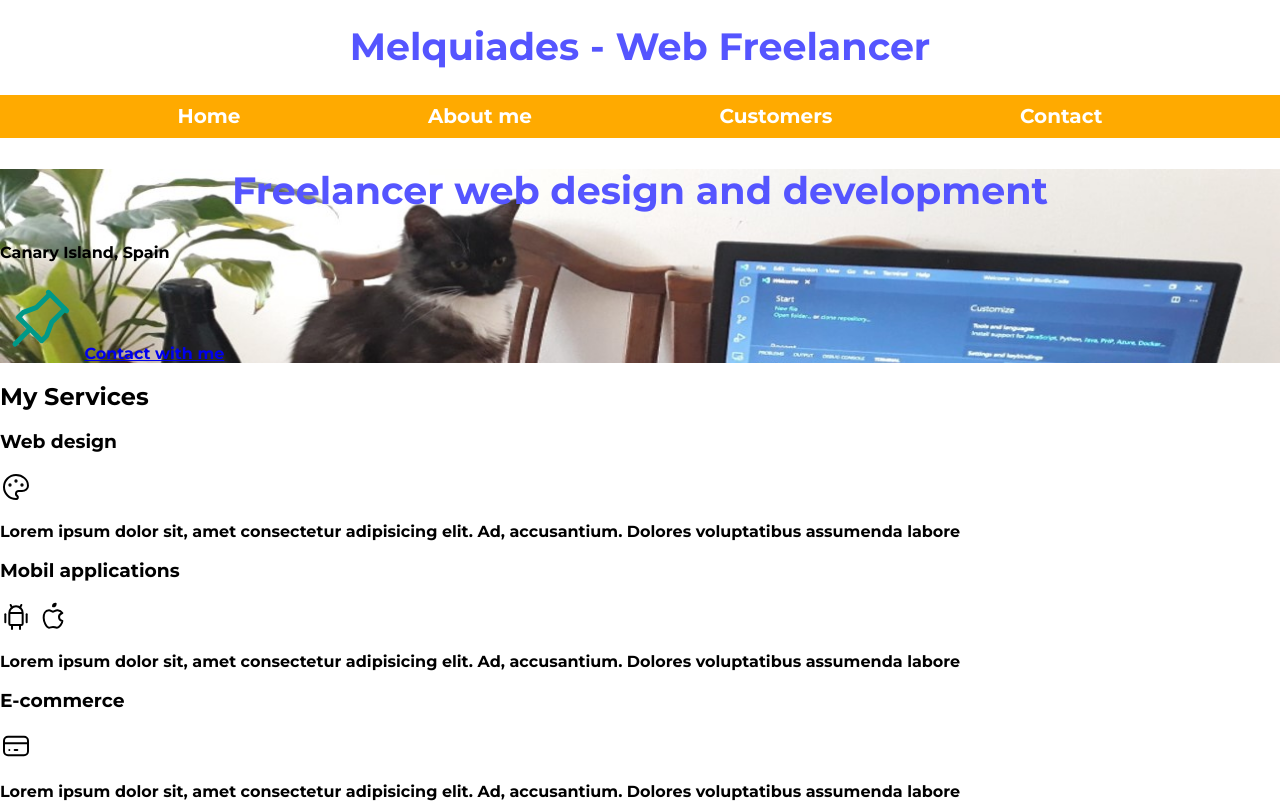
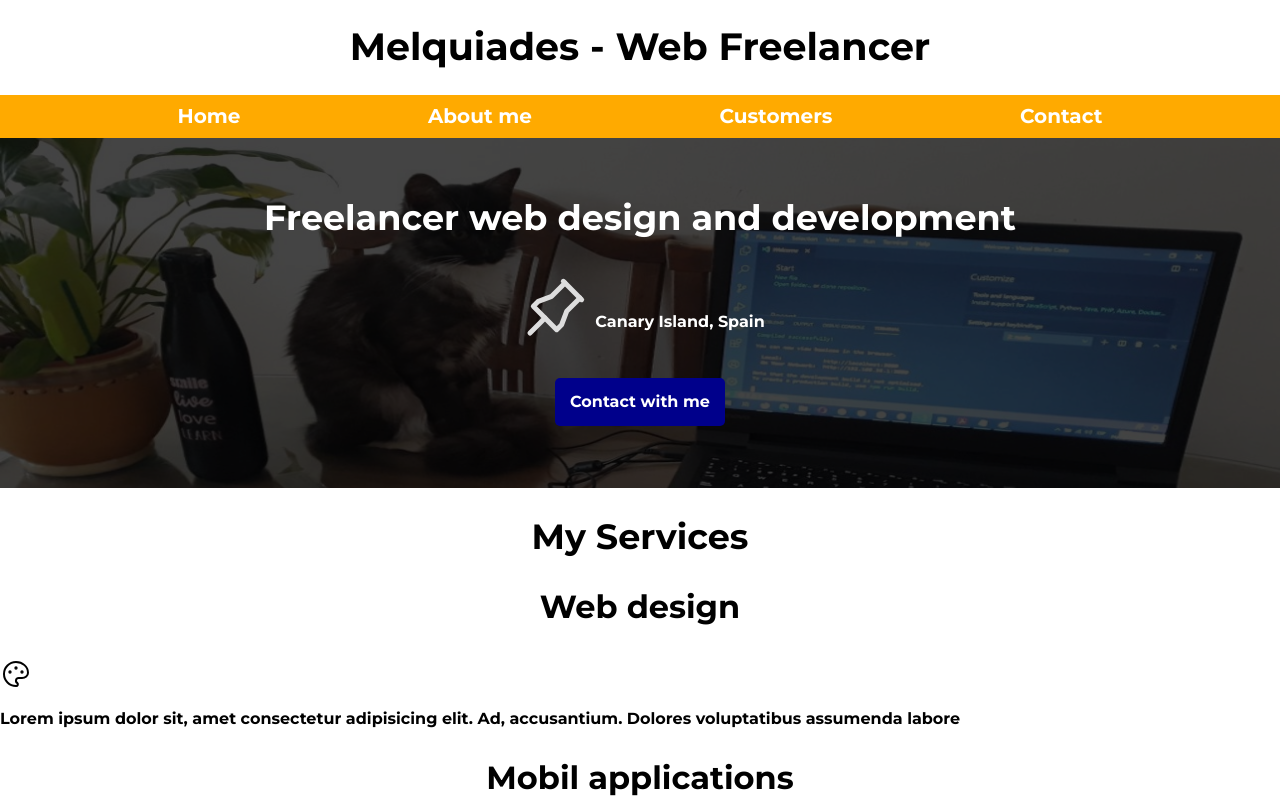
Before and after one commit to webmhrtech/melquiadeshr-web-freelancer, a plain HTML site: page index.html in a window 1280 px wide. Shown: the top 804 px of the page. Drawn offline with Linux system fonts and the light colour scheme.

Commit message:
styles for the contact button, transparency in the image and centered in the text

```diff
--- a/css/style.css
+++ b/css/style.css
@@ -10,18 +10,35 @@
 
 html {
     font-size: 62.5%; /* font-size 1em = 10px on default browser settings */
+    box-sizing: border-box;
+    min-width: 400px; /* The screen will have a minimum */
 }
+
+*, *:before, *:after {
+    box-sizing: inherit;
+  }
 
 body {
     font-size: 16px; /* e.g. 16px = 1rem  e.g.*/
     font-family: 'Montserrat', sans-serif;
 }
 
-.title-header {
+h1 {
+    font-size: 3.8rem;
+    color: #000;
+    font-weight: bold;
+}
+
+h2 {
+    font-size: 3.5rem;
+}
+
+h3 {
+    font-size: 3.2rem;
+}
+
+h1, h2, h3 {
     text-align: center;
-    font-size: 3.8rem;
-    color: var(--primary_color);
-    font-weight: bold;
 }
 
 .container-main-menu-bar {
@@ -55,15 +72,53 @@ body {
 }
 
 .container-image {
+    position: relative; /* Space is conserved in the box */
     background-image: url(../images/ada.jpg);
     background-repeat: no-repeat;
     background-size: cover;
+    height: 350px;
+}
+
+.imagen-ada {
+    position: absolute; /* Space is not conserved in the box */
+    background: #000B; /* B: transparency in hex - HEX: 0-9 and A - F */
+    width: 100%;
+    height: 100%;
+
+    display: flex;
+    flex-direction: column;
+    align-items: center;
+    justify-content: center;
+}
+
+.imagen-ada h2, .imagen-ada p { color: #fff;}
+
+.my-location {
+    display: flex;
+    align-items: flex-end;
+}
+
+.botton-contact {
+    background: darkblue;
+    margin: 3rem 0;
+    padding: 1.5rem;
+    text-decoration: none;
+    color: #fff;
+    border-radius: .5rem;
+    text-align: center;
 }
 
 /***** Media Queries - Resolutions per screen *****/
 
 
 /* Mobile Phones */
+@media (max-width: 400px) {
+
+    .botton-contact {
+        width: 90%;
+    }
+}
+
 @media (min-width: 400px) {
     body {
         /* background: chocolate; */
@@ -72,6 +127,10 @@ body {
     .main-menu-bar {
         display: flex;
         flex-direction: column;
+    }
+
+    .botton-contact {
+        width: 90%;
     }
 }
 
@@ -87,6 +146,9 @@ body {
         justify-content: space-evenly;
     }
 
+    .botton-contact {
+        width: auto;
+    }
 }
 
 /* Laptop and PC */
--- a/index.html
+++ b/index.html
@@ -6,8 +6,8 @@
     <meta name="viewport" content="width=device-width, initial-scale=1.0">
     <title>Web Freelancer</title>
 
-    <link rel="stylesheet" href="css/style.css" as="style"> <!-- Load stylesheet faster -->
-    <link rel="stylesheet" href="/css/normalize.css">
+    <link rel="preload" href="css/normalize.css" as="style"> <!-- Load stylesheet faster -->
+    <link rel="stylesheet" href="css/normalize.css">
 
     <link href="https://fonts.googleapis.com/css2?family=Montserrat:ital,wght@0,700;1,400&display=swap" rel="stylesheet">
 
@@ -29,20 +29,23 @@
         </nav>
     </div>
 
-    <div class="container-image">
-        <section class="imagen-ada">
-            <h2 class="title-header">Freelancer web design and development</h2>
-            <p>Canary Island, Spain</p>
+    <section class="container-image">
+        <div class="imagen-ada">
+            <h2>Freelancer web design and development</h2>
 
-            <svg xmlns="http://www.w3.org/2000/svg" class="icon icon-tabler icon-tabler-pin" width="80" height="80" viewBox="0 0 24 24" stroke-width="1.5" stroke="#009988" fill="none" stroke-linecap="round" stroke-linejoin="round">
+            <div class="my-location">
+                <svg xmlns="http://www.w3.org/2000/svg" class="icon icon-tabler icon-tabler-pin" width="80" height="80" viewBox="0 0 24 24" stroke-width="1.5" stroke="#dddddd" fill="none" stroke-linecap="round" stroke-linejoin="round">
                     <path stroke="none" d="M0 0h24v24H0z" fill="none"/>
                     <path d="M15 4.5l-4 4l-4 1.5l-1.5 1.5l7 7l1.5 -1.5l1.5 -4l4 -4" />
                     <line x1="9" y1="15" x2="4.5" y2="19.5" />
                     <line x1="14.5" y1="4" x2="20" y2="9.5" />
                 </svg>
-            <a href="#">Contact with me</a>
+                <p>Canary Island, Spain</p>
+            </div>
+
+            <a class="botton-contact" href="#">Contact with me</a>
+        </div>
     </section>
-    </div>
 
     <main> <!-- Main content of our web page -->
 
```
Lines whose indentation alone changed are shown as unchanged.
